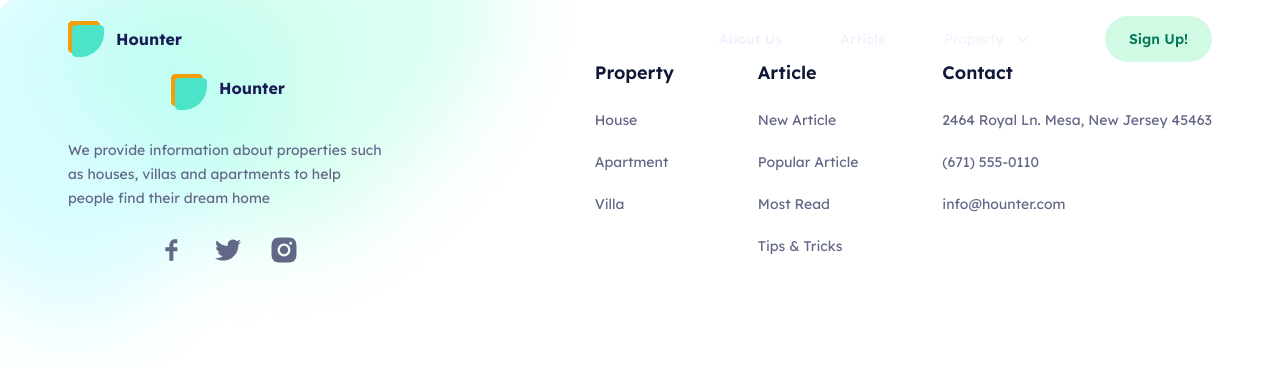
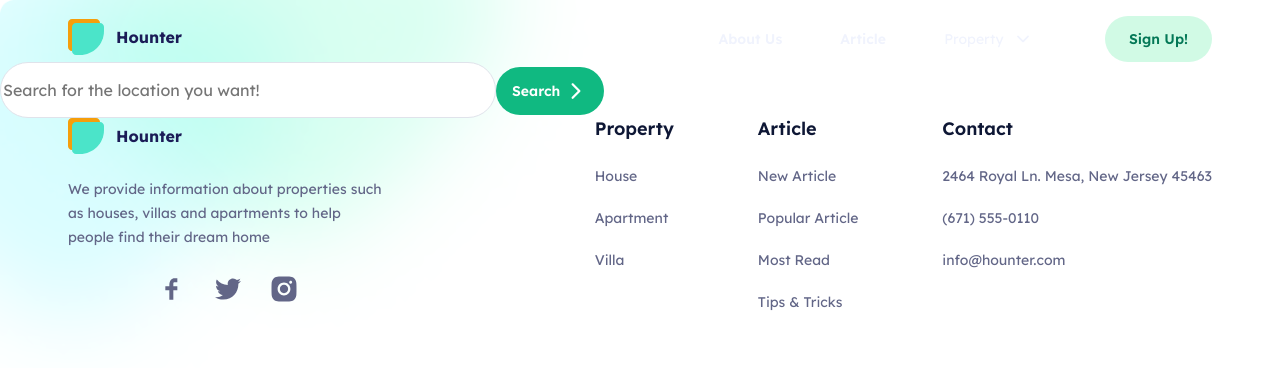
Before and after one commit to Broshnitskiy/hounter, a React (Create React App) app: page / in a window 1280 px wide. Shown: the top 368 px of the page. Built offline with nearby package versions, Linux system fonts and the light colour scheme.

Commit message:
add few components

```diff
--- a/src/components/App.jsx
+++ b/src/components/App.jsx
@@ -1,10 +1,12 @@
 import { Header } from './header/Header';
 import { Footer } from './footer/Footer';
+import { Form } from './form/Form';
 
 export const App = () => {
   return (
     <>
       <Header />
+      <Form />
       {/* <AccentTitle direction="row" text="sdfsdfsdfsdf" /> */}
       {/* <main>
         <HeroSection />
--- a/src/components/button/Button.jsx
+++ b/src/components/button/Button.jsx
@@ -2,15 +2,5 @@ import React from 'react';
 import { StyledButton } from './Button.styled';
 
 export const Button = props => {
-  return (
-    <StyledButton
-      backgroundColor={props.backgroundColor}
-      textColor={props.textColor}
-      fontSize={props.fontSize}
-      borderColor={props.borderColor}
-      padding={props.padding}
-    >
-      {props.children}
-    </StyledButton>
-  );
+  return <StyledButton type={props.type}>{props.children}</StyledButton>;
 };
--- a/src/components/button/Button.styled.jsx
+++ b/src/components/button/Button.styled.jsx
@@ -1,10 +1,25 @@
 import styled from 'styled-components';
+import { colors } from '../../styles/colors';
 
 export const StyledButton = styled.button`
-  background-color: ${props => props.backgroundColor || 'white'};
-  color: ${props => props.textColor || 'white'};
-  font-size: ${props => props.fontSize || 'white'}px;
-  border-radius: 50%;
-  border-color: ${props => props.textColor || 'white'};
-  padding: ${props => props.padding || 'white'};
+  font-weight: 500;
+  font-size: 12px;
+  line-height: 22px;
+  cursor: pointer;
+  color: ${colors.white};
+  background-color: ${colors.green};
+  border: none;
+  border-radius: 32px;
+  padding-left: 16px;
+  padding-right: 16px;
+  height: 48px;
+
+  &:hover {
+    background-color: ${colors.styleColor};
+  }
+
+  @media screen and (min-width: 768px) {
+    font-weight: 600;
+    font-size: 14px;
+  }
 `;
--- a/src/components/footer/Footer.jsx
+++ b/src/components/footer/Footer.jsx
@@ -17,6 +17,7 @@ export const Footer = () => {
         <FooterWrapper>
           <LogoWrapper>
             <Logo />
+
             <p>
               We provide information about properties such as houses, villas and
               apartments to help people find their dream home
--- a/src/components/footer/Footer.styled.jsx
+++ b/src/components/footer/Footer.styled.jsx
@@ -15,7 +15,7 @@ export const FooterWrapper = styled.div`
 `;
 
 export const LogoWrapper = styled.div`
-  p {
+  > p {
     margin-top: 16px;
     margin-bottom: 24px;
   }
--- /dev/null
+++ b/src/components/form/Form.jsx
@@ -0,0 +1,52 @@
+import React, { useState } from 'react';
+import { Button } from '../button/Button';
+import { IoIosArrowForward } from 'react-icons/io';
+import { InButtonWrap, FormComp } from './Form.styled';
+
+export const Form = ({ formType = 'text' }) => {
+  const [value, setValue] = useState('');
+
+  const buttonChildren = () => {
+    if (formType === 'email') {
+      return 'Subsribe Now';
+    }
+    if (formType === 'text') {
+      return (
+        <InButtonWrap>
+          <span>Search</span>
+          <IoIosArrowForward size={24} />
+        </InButtonWrap>
+      );
+    }
+  };
+
+  const handleChange = e => {
+    setValue(e.target.value);
+  };
+
+  const handleSubmit = e => {
+    e.preventDefault();
+    setValue('');
+  };
+
+  return (
+    <FormComp onSubmit={handleSubmit} autoComplete="off">
+      <input
+        type={formType}
+        name="name"
+        placeholder={
+          formType === 'text'
+            ? 'Search for the location you want!'
+            : 'Your email here'
+        }
+        onChange={handleChange}
+        value={value}
+        pattern="^[a-zA-Zа-яА-Я]+(([' -][a-zA-Zа-яА-Я ])?[a-zA-Zа-яА-Я]*)*$"
+        title="Name may contain only letters, apostrophe, dash and spaces. For example Adrian, Jacob Mercer, Charles de Batz de Castelmore d'Artagnan"
+        required
+      />
+
+      <Button type="submit">{buttonChildren()}</Button>
+    </FormComp>
+  );
+};
--- /dev/null
+++ b/src/components/form/Form.styled.jsx
@@ -0,0 +1,26 @@
+import styled from 'styled-components';
+// import { colors } from '../../styles/colors';
+
+export const InButtonWrap = styled.div`
+  display: flex;
+  justify-content: center;
+  align-items: center;
+
+  span {
+    margin-right: 4px;
+  }
+`;
+
+export const FormComp = styled.form`
+  input {
+    width: 496px;
+    height: 56px;
+    background: #ffffff;
+
+    border: 1px solid #e0e3eb;
+    border-radius: 32px;
+    &focus {
+      border: none;
+    }
+  }
+`;
--- a/src/components/header/Header.jsx
+++ b/src/components/header/Header.jsx
@@ -38,7 +38,11 @@ export const Header = () => {
               <LinkNav href="#">Article</LinkNav>
             </li>
             <li onMouseLeave={handleMouseLeave}>
-              <ButtonProperty type="button" onMouseEnter={handleMouseEnter}>
+              <ButtonProperty
+                type="button"
+                onMouseEnter={handleMouseEnter}
+                hovered={hovered}
+              >
                 <span>Property</span>
                 <IoIosArrowDown size={18} />
               </ButtonProperty>
@@ -47,7 +51,6 @@ export const Header = () => {
                   <li>
                     <a href="/#">House</a>
                   </li>
-
                   <li>
                     <a href="/#">Apartment</a>
                   </li>
--- a/src/components/header/Header.styled.jsx
+++ b/src/components/header/Header.styled.jsx
@@ -35,7 +35,8 @@ export const LinkList = styled.ul`
   li:last-child {
     position: relative;
   }
-  li:not(:last-child) {
+
+  > li:not(:last-child) {
     margin-right: 12px;
   }
 
@@ -44,8 +45,55 @@ export const LinkList = styled.ul`
     font-size: 14px;
     margin-left: auto;
     margin-bottom: 0;
-    li:not(:last-child) {
+    > li:not(:last-child) {
       margin-right: 24px;
+    }
+  }
+`;
+
+export const ButtonProperty = styled.button`
+  display: flex;
+  align-items: center;
+  justify-content: center;
+  padding: 0;
+  width: 122px;
+  height: 34px;
+  color: #047857;
+  background-color: #d1fae5;
+  border: 1px solid rgba(255, 255, 255, 0.3);
+  border-radius: 32px;
+  cursor: pointer;
+
+  &:hover {
+    background-color: ${colors.green};
+    color: ${colors.white};
+  }
+
+  span {
+    margin-right: 10px;
+  }
+  @media screen and (min-width: 768px) {
+    color: ${props => (props.hovered ? `${colors.white}` : '#f0f3fd')};
+    background-color: ${props =>
+      props.hovered ? `${colors.green}` : 'rgba(255, 255, 255, 0.1)'};
+    border: 1px solid rgba(255, 255, 255, 0.3);
+    border-radius: 32px;
+  }
+`;
+
+export const PropertyList = styled.ul`
+  position: absolute;
+  left: 0;
+  border: 1px solid green;
+  border-radius: 5px;
+  background-color: white;
+
+  cursor: pointer;
+
+  li {
+    width: 122px;
+    &:hover {
+      background-color: green;
     }
   }
 `;
@@ -91,46 +139,3 @@ export const ButtonSign = styled.a`
     font-size: 14px;
   }
 `;
-
-export const ButtonProperty = styled.button`
-  display: flex;
-  align-items: center;
-  justify-content: center;
-  padding: 0;
-  width: 122px;
-  height: 34px;
-  color: #047857;
-  background-color: #d1fae5;
-  border: 1px solid rgba(255, 255, 255, 0.3);
-  border-radius: 32px;
-  cursor: pointer;
-
-  &:hover {
-    background-color: ${colors.green};
-    color: ${colors.white};
-  }
-
-  span {
-    margin-right: 10px;
-  }
-  @media screen and (min-width: 768px) {
-    color: #f0f3fd;
-    background-color: rgba(255, 255, 255, 0.1);
-    border: 1px solid rgba(255, 255, 255, 0.3);
-    border-radius: 32px;
-  }
-`;
-
-export const PropertyList = styled.ul`
-  position: absolute;
-  top: 34;
-  left: 0;
-  cursor: pointer;
-
-  li {
-    background-color: yellowgreen;
-    &:hover {
-      background-color: green;
-    }
-  }
-`;
--- a/src/components/logo/Logo.styled.jsx
+++ b/src/components/logo/Logo.styled.jsx
@@ -2,7 +2,7 @@ import styled from 'styled-components';
 import { colors } from '../../styles/colors';
 
 export const LogoWrapperLink = styled.a`
-  display: flex;
+  display: inline-flex;
   justify-content: center;
   align-items: center;
   color: ${colors.textHeaderColor};
--- /dev/null
+++ b/src/components/sectionTitle/SectionTitle.jsx
@@ -0,0 +1,6 @@
+import React from 'react';
+import { TitleH2 } from './AccentTitle.styled';
+
+export const AccentTitle = ({ text }) => {
+  return <TitleH2>{text}</TitleH2>;
+};
```
Also changed, not shown: src/components/sectionTitle/SectionTitle.styled.jsx (added, +10 -0 lines).
